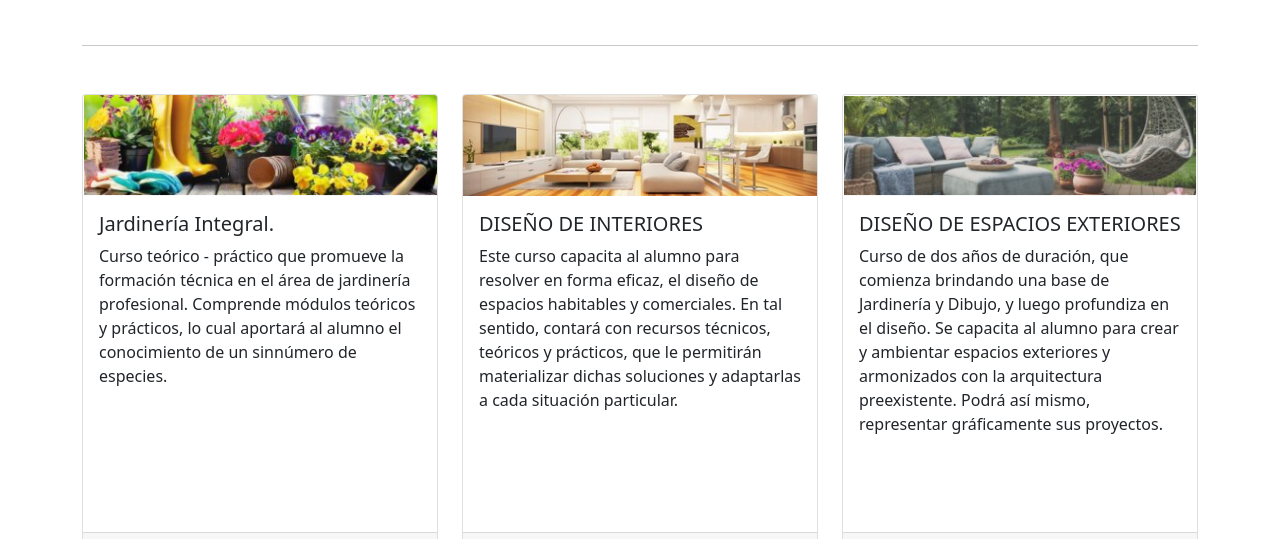
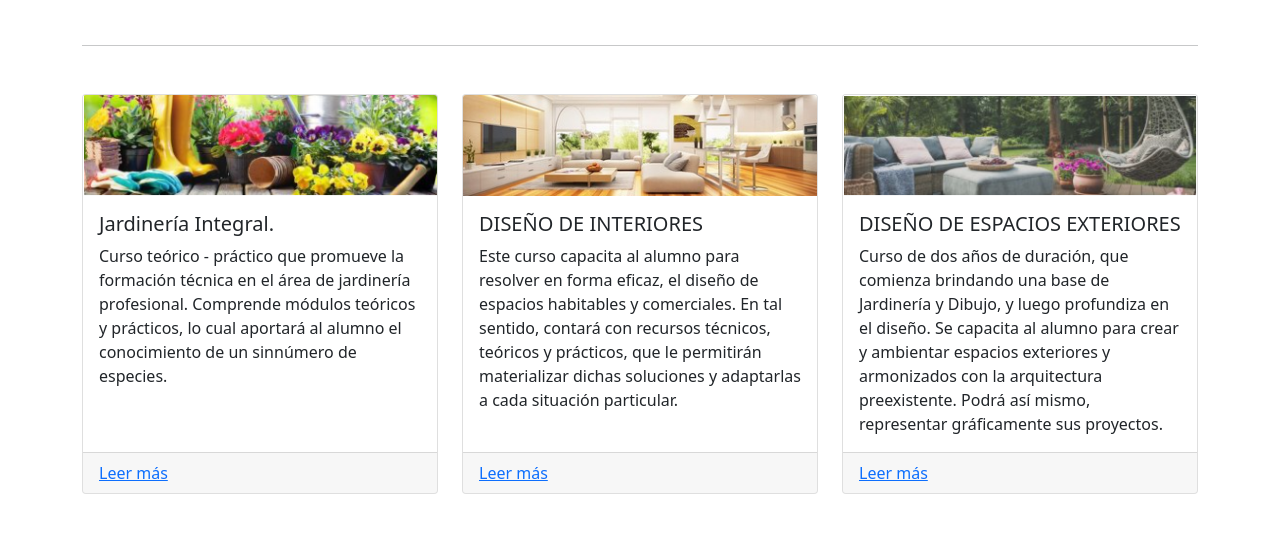
Before and after one commit to RafOs14/Lapido, a plain HTML site: page index.html in a window 1280 px wide. Shown: the part 1375-1914 px from the top of the page. Drawn offline with nearby package versions, Linux system fonts and the light colour scheme; a script that the page names is missing.

Commit message:
Update index.html

```diff
--- a/index.html
+++ b/index.html
@@ -220,7 +220,7 @@
         <hr>
         <div class="row row-cols-1 row-cols-md-3 g-4 mt-4 mb-5">
             <div class="col" data-aos="fade-up">
-                <div class="card" style="height: 30rem;" id="cardCursos">
+                <div class="card" style="height: 25rem;" id="cardCursos">
                     <a href="#"><img src="./assets/card1.png" class="card-img-top" alt="..."></a>
                     <div class="card-body">
                         <h5 class="card-title">Jardinería Integral.</h5>
@@ -235,7 +235,7 @@
                 </div>
             </div>
             <div class="col" data-aos="fade-down">
-                <div class="card" style="height: 30rem;" id="cardCursos">
+                <div class="card" style="height: 25rem;" id="cardCursos">
                     <a href="#"><img src="./assets/card2.jpeg" class="card-img-top" alt="..."></a>
                     <div class="card-body">
                         <h5 class="card-title">DISEÑO DE INTERIORES</h5>
@@ -249,7 +249,7 @@
                 </div>
             </div>
             <div class="col" data-aos="fade-up">
-                <div class="card" style="height: 30rem;" id="cardCursos">
+                <div class="card" style="height: 25rem;" id="cardCursos">
                     <a href="#"><img src="./assets/card3.png" class="card-img-top" alt="..."></a>
                     <div class="card-body">
                         <h5 class="card-title">DISEÑO DE ESPACIOS EXTERIORES</h5>
```
